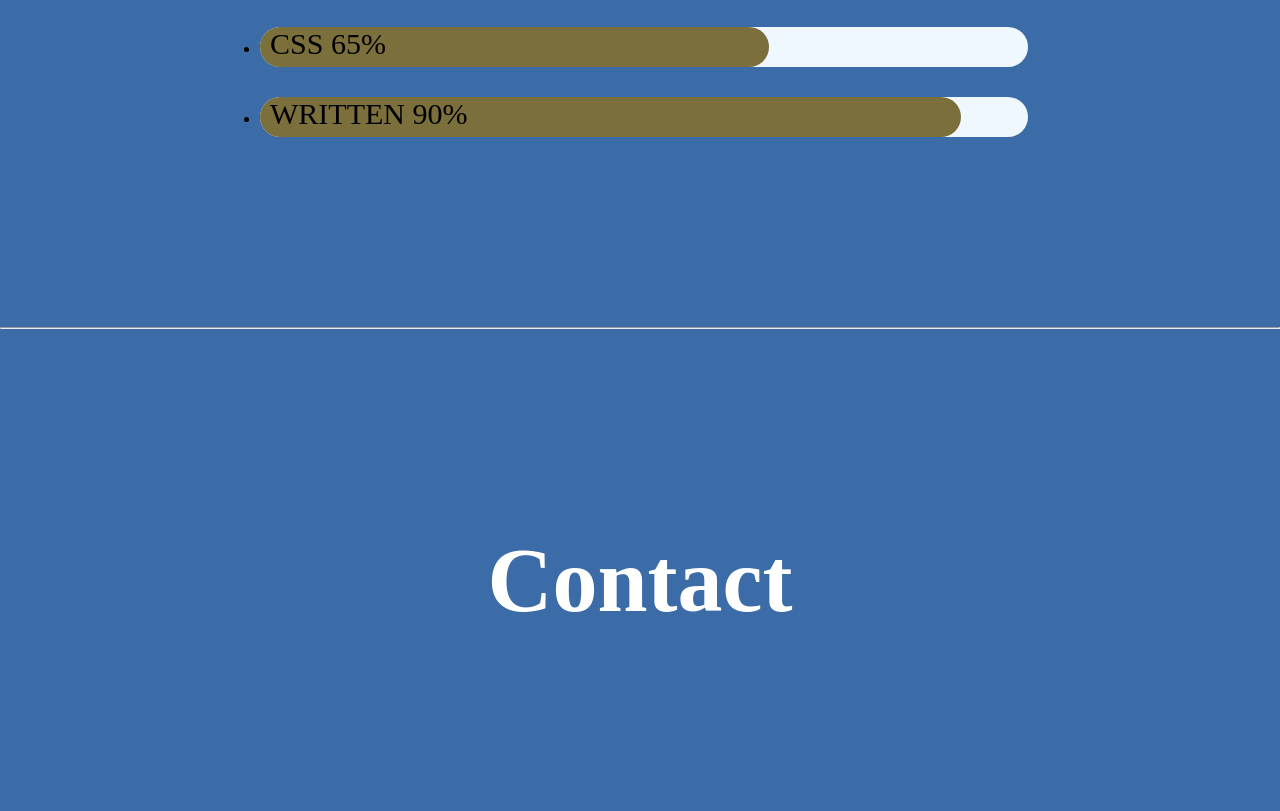
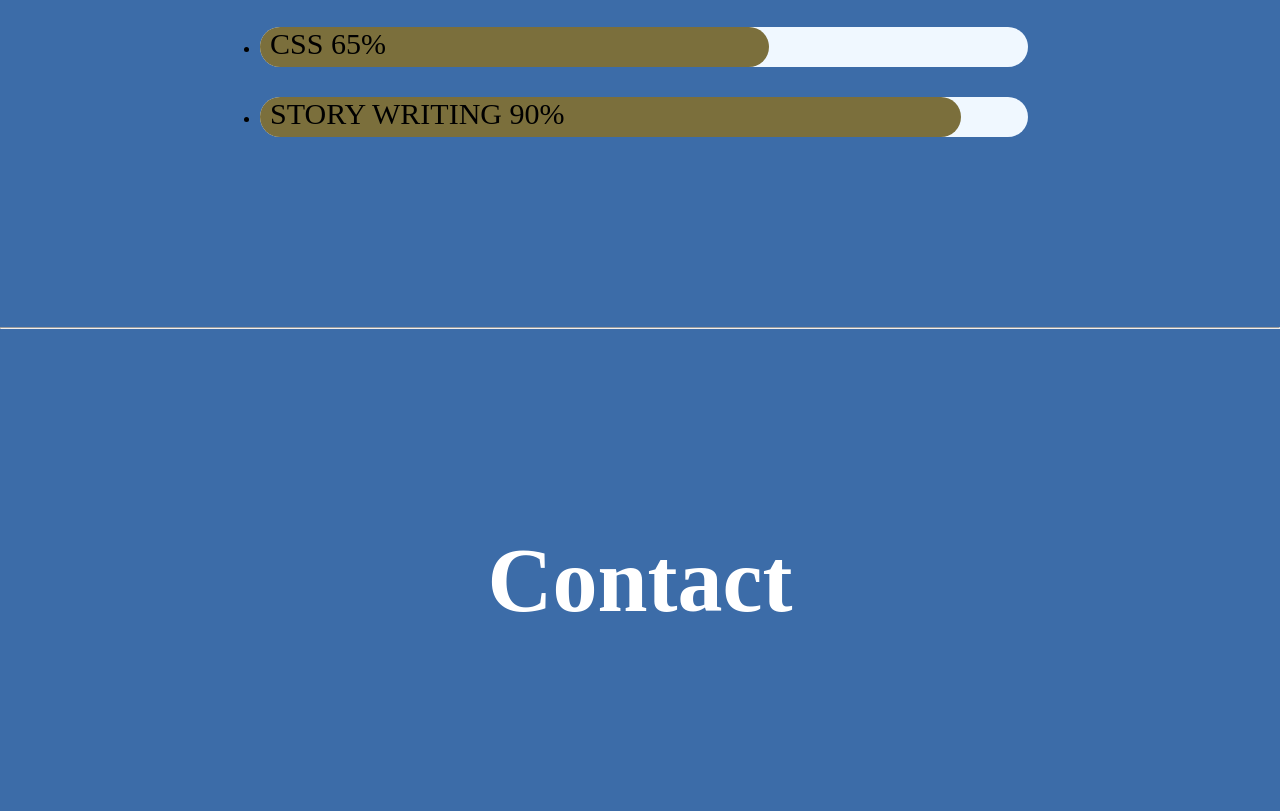
Before and after one commit to parkavi-madhavan/parkavi-madhavan.github.io, a plain HTML site: page index.html in a window 1280 px wide. Shown: the part 2497-3308 px from the top of the page. Drawn offline with Linux system fonts and the light colour scheme.

Commit message:
modified

```diff
--- a/index.html
+++ b/index.html
@@ -72,7 +72,7 @@
                     </li>
                   <li>
                       <div class="skills">
-                          <div class="color3"> WRITTEN 90%</div>
+                          <div class="color3"> STORY WRITING 90%</div>
                       </div>
                   </li>
 
```
